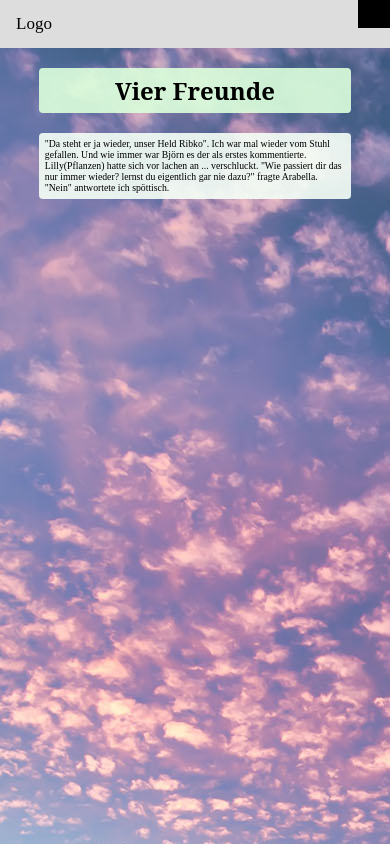
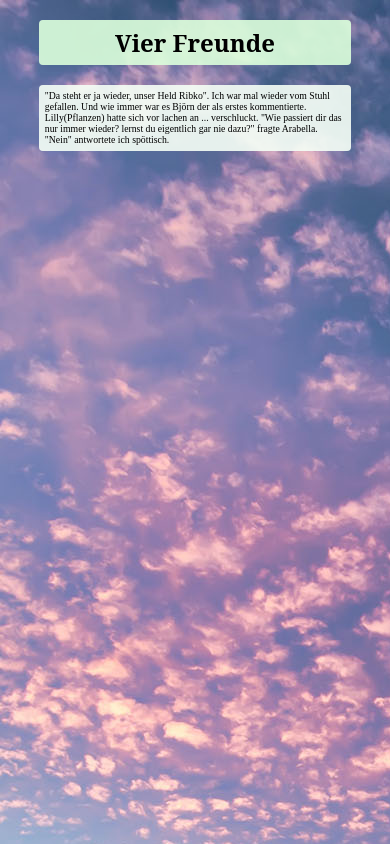
Before and after one commit to Lars-Woelki/Ribko, a plain HTML site: page Topmenue_of_index/Book/Kapitel/Kapitel_1.html in a window 390 px wide. Drawn offline with Linux system fonts and the light colour scheme.

Commit message:
remove mobile menue

```diff
--- a/Topmenue_of_index/Book/Kapitel/Kapitel_1.html
+++ b/Topmenue_of_index/Book/Kapitel/Kapitel_1.html
@@ -10,21 +10,7 @@
 
 
 	<body>
-		<script src="functionality.js"></script>
-		<nav>
-		<div class="topnav">
-  			<a href="#home" class="active">Logo</a>
-  			<!-- Navigation links (hidden by default) -->
-  			<div id="myLinks">
-    				<a href="#news">News</a>
-    				<a href="#contact">Contact</a>
-    				<a href="#about">About</a>
-  			</div>
-  			<!-- "Hamburger menu" / "Bar icon" to toggle the navigation links -->
-  			<a href="javascript:void(0);" class="icon" onclick="myFunction()">
-    				<i class="fa fa-bars"></i>
-  			</a>
-			</div>
+
 		</nav>
 
 		<!--<script type="text/javascript" src="script.js"></script>-->
@@ -33,7 +19,7 @@
 		<h1>Vier Freunde</h1>
 		<p> "Da steht er ja wieder, unser Held Ribko".
 		Ich war mal wieder vom Stuhl gefallen.
-		Und wie immer war Björn es der als erstes kommentierte.
+		Und wie immer war es Björn der als erstes kommentierte.
 		Lilly(Pflanzen) hatte sich vor lachen an ... verschluckt.
 		"Wie passiert dir das nur immer wieder?
 		lernst du eigentlich gar nie dazu?" fragte Arabella.
--- a/Topmenue_of_index/Book/Kapitel/functionality.js
+++ /dev/null
@@ -1,9 +0,0 @@
-/* Toggle between showing and hiding the navigation menu links when the user clicks on the hamburger menu / bar icon */
-function myFunction() {
-  var x = document.getElementById("myLinks");
-  if (x.style.display === "block") {
-    x.style.display = "none";
-  } else {
-    x.style.display = "block";
-  }
-}
--- a/Topmenue_of_index/Book/Kapitel/main.css
+++ b/Topmenue_of_index/Book/Kapitel/main.css
@@ -29,45 +29,3 @@ section{
 	transform:transpose(-50%,-50%);
 	left:10%;
 }
-
-/* Style the navigation menu */
-.topnav {
-  overflow: hidden;
-  background-color: #333;
-  position: relative;
-}
-
-/* Hide the links inside the navigation menu (except for logo/home) */
-.topnav #myLinks {
-  display: none;
-}
-
-/* Style navigation menu links */
-.topnav a {
-  color: white;
-  padding: 14px 16px;
-  text-decoration: none;
-  font-size: 17px;
-  display: block;
-}
-
-/* Style the hamburger menu */
-.topnav a.icon {
-  background: black;
-  display: block;
-  position: absolute;
-  right: 0;
-  top: 0;
-}
-
-/* Add a grey background color on mouse-over */
-.topnav a:hover {
-  background-color: #ddd;
-  color: black;
-}
-
-/* Style the active link (or home/logo) */
-.active {
-  background-color: #04AA6D;
-  color: white;
-}
```
